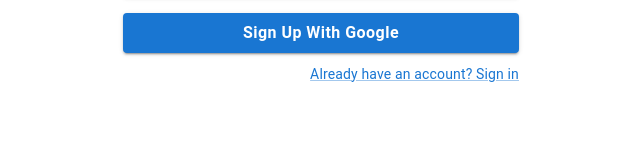
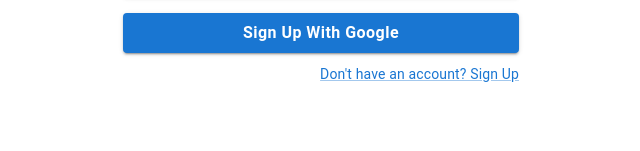
Before and after one commit to Selasie5/AI-Based-Pantry-Tracker, a Next.js app: page /auth/login in a window 1280 px wide. Shown: the part 426-577 px from the top of the page, without its empty margins (319-959 px from the left). Built offline with nearby package versions, Linux system fonts and the light colour scheme; no server answers.

Commit message:
Handle errors

```diff
--- a/package.json
+++ b/package.json
@@ -28,6 +28,7 @@
     "react-bootstrap": "^2.10.4",
     "react-dom": "^18",
     "react-icons": "^5.2.1",
+    "react-toastify": "^10.0.5",
     "react-tooltip": "^5.27.1",
     "react-webcam": "^7.2.0",
     "tailwind-merge": "^2.4.0",
--- a/src/app/auth/login/page.tsx
+++ b/src/app/auth/login/page.tsx
@@ -20,6 +20,9 @@
 import {auth} from "../../../config/firebase"
 import { signInWithEmailAndPassword, GoogleAuthProvider, signInWithPopup   } from 'firebase/auth';
 import { useRouter } from 'next/navigation';
+import { ToastContainer, toast } from 'react-toastify';
+import 'react-toastify/dist/ReactToastify.css';
+
 
 function Copyright(props: any) {
   return (
@@ -51,6 +54,7 @@
       signInWithEmailAndPassword(auth, email, password)
         .then((userCredential) => {
           const user = userCredential.user;
+          toast("Your account has successfully been created");
           if (user) {
             router.push("/dashboard");
           } else {
@@ -59,10 +63,10 @@
         })
         .catch((error) => {
           console.error(error);
-          alert("Failed to sign in");
+          toast("Sign-up failed. Please try again.");
         });
     } else {
-      alert("Please enter both email and password");
+      toast("Please enter both email and password");
     }
   };
 
@@ -156,8 +160,8 @@
             </Button>
             <Grid container justifyContent="flex-end">
               <Grid item>
-                <Link href="/auth/login" variant="body2">
-                  Already have an account? Sign in
+                <Link href="/auth/signup" variant="body2">
+                  Don&apos;t have an account? Sign Up
                 </Link>
               </Grid>
               </Grid>
--- a/src/app/auth/signup/page.tsx
+++ b/src/app/auth/signup/page.tsx
@@ -17,6 +17,8 @@
 import { createUserWithEmailAndPassword, signInWithPopup, updateProfile } from 'firebase/auth';
 import { useRouter } from 'next/navigation';
 import { GoogleAuthProvider } from 'firebase/auth';
+import { ToastContainer, toast } from 'react-toastify';
+import 'react-toastify/dist/ReactToastify.css';
 
 function Copyright(props: any) {
   return (
@@ -45,6 +47,9 @@
     const lastName = data.get('lastName')?.toString();
     const displayName = `${firstName} ${lastName}`;
 
+    //Handling error states
+    // const [error, setError] = React.useState<string | null>(null);
+
 
 
     if (!email || !password) {
@@ -61,6 +66,7 @@
       await updateProfile(user, { displayName });
 
       console.log('User signed up:', user);
+      toast("Your account has successfully been created");
 
       // Redirect to the dashboard if sign-up is successful
       if (user) {
@@ -68,7 +74,8 @@
       }
     } catch (error) {
       console.error("Error signing up:", error);
-      alert("Sign-up failed. Please try again.");
+      // setError("Sign-up failed. Please try again.");
+     toast("Sign-up failed. Please try again.");
     }
   };
 
@@ -100,6 +107,7 @@
 
   return (
     <ThemeProvider theme={defaultTheme}>
+      <ToastContainer/>
       <Container component="main" maxWidth="xs">
         <CssBaseline />
         <Box
```
Also changed, not shown: 1 other file (tests, documents, lock files or other folders).
